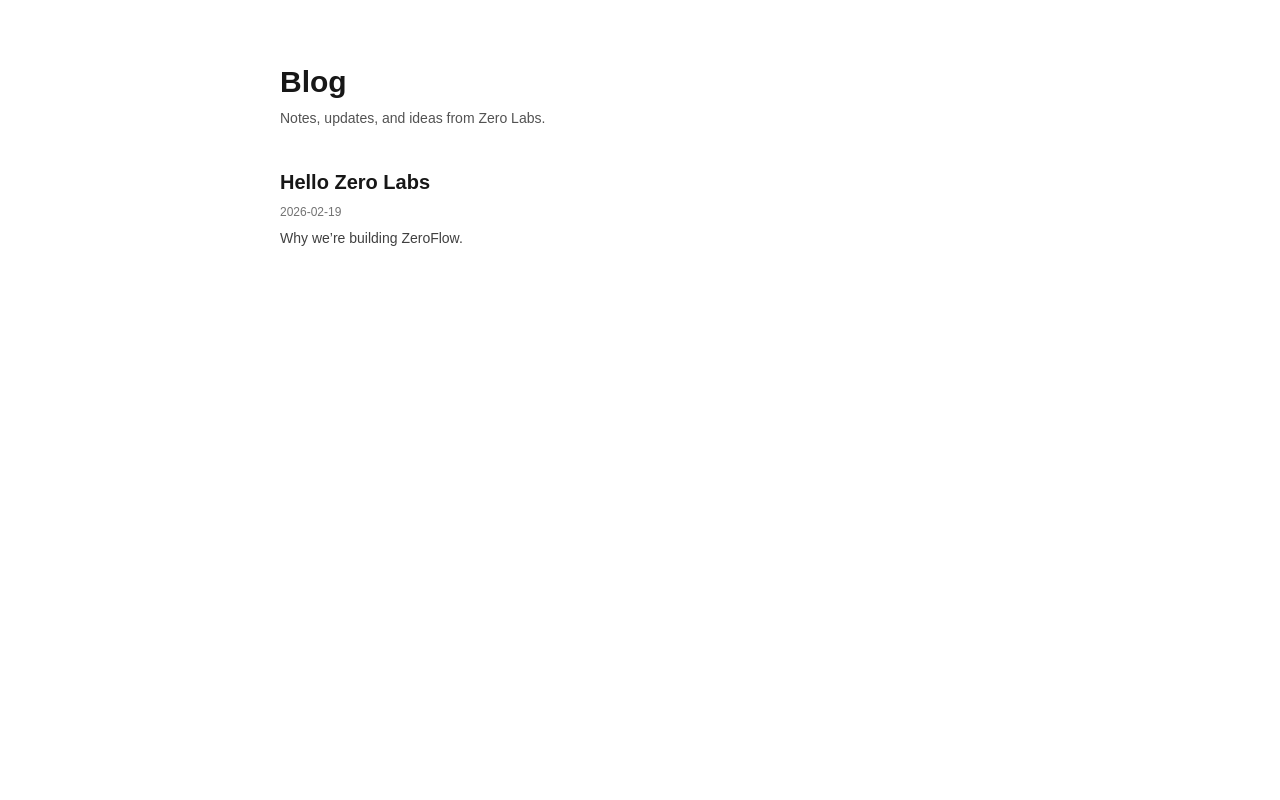
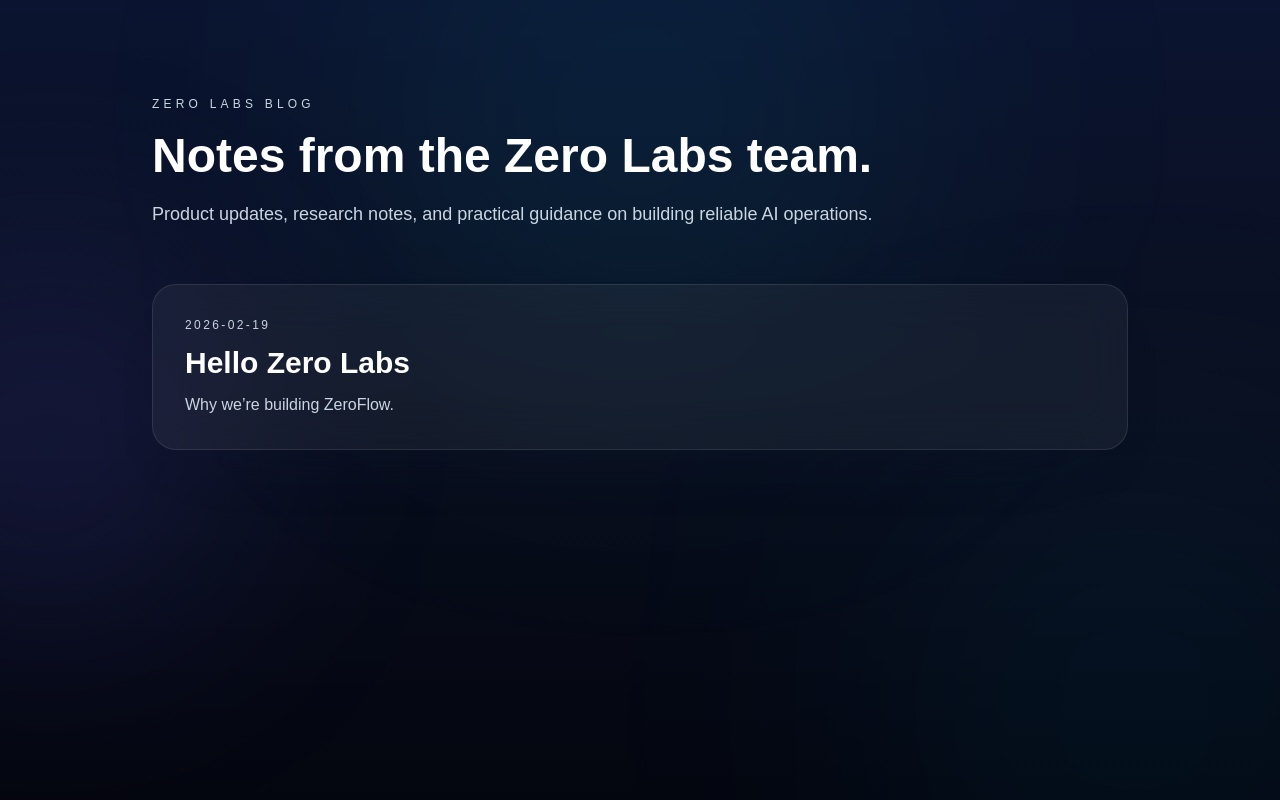
Before and after one commit to zerolabsdotai/zerolabs-home, a Next.js app: page /blog in a window 1280 px wide. Built offline with nearby package versions, Linux system fonts and the light colour scheme.

Commit message:
feat(blog): align blog hero + cards with reference (EPIC-218)

```diff
--- a/src/app/blog/page.tsx
+++ b/src/app/blog/page.tsx
@@ -6,24 +6,47 @@
   const posts = getAllPosts();
 
   return (
-    <main className="mx-auto max-w-3xl px-6 py-16">
-      <h1 className="text-3xl font-semibold">Blog</h1>
-      <p className="mt-2 text-sm text-neutral-600">
-        Notes, updates, and ideas from Zero Labs.
-      </p>
+    <main className="relative min-h-screen overflow-hidden bg-gradient-to-b from-[#0b1430] via-[#0a0f1f] to-[#04060f] text-slate-100">
+      <div className="pointer-events-none absolute -top-32 left-1/2 h-[30rem] w-[30rem] -translate-x-1/2 rounded-full bg-cyan-400/10 blur-[140px]" />
+      <div className="pointer-events-none absolute left-[-10%] top-1/3 h-[22rem] w-[22rem] rounded-full bg-indigo-500/15 blur-[120px]" />
+      <div className="pointer-events-none absolute bottom-[-15%] right-[-5%] h-[26rem] w-[26rem] rounded-full bg-sky-400/10 blur-[150px]" />
 
-      <div className="mt-10 space-y-8">
-        {posts.map((post) => (
-          <article key={post.slug} className="space-y-2">
-            <h2 className="text-xl font-semibold">
-              <Link href={`/blog/${post.slug}`} className="hover:underline">
-                {post.title}
+      <div className="relative mx-auto flex max-w-5xl flex-col px-6 py-20 sm:py-24">
+        <div className="max-w-3xl">
+          <p className="text-xs uppercase tracking-[0.35em] text-slate-300">
+            ZERO LABS BLOG
+          </p>
+          <h1 className="mt-5 text-4xl font-semibold text-white sm:text-5xl">
+            Notes from the Zero Labs team.
+          </h1>
+          <p className="mt-5 text-base text-slate-300 sm:text-lg">
+            Product updates, research notes, and practical guidance on building
+            reliable AI operations.
+          </p>
+        </div>
+
+        <div className="mt-14 space-y-6">
+          {posts.map((post) => (
+            <article key={post.slug}>
+              <Link
+                href={`/blog/${post.slug}`}
+                className="group block rounded-3xl border border-white/10 bg-white/5 p-6 backdrop-blur-xl shadow-[0_30px_80px_-60px_rgba(15,23,42,0.9)] transition hover:border-white/20 sm:p-8"
+              >
+                <div className="flex flex-col gap-3">
+                  <p className="text-xs uppercase tracking-[0.2em] text-slate-300">
+                    {post.date}
+                  </p>
+                  <h2 className="text-2xl font-semibold text-white transition-colors group-hover:text-slate-200 sm:text-3xl">
+                    {post.title}
+                  </h2>
+                  <p className="text-sm text-slate-300 sm:text-base">
+                    {post.summary}
+                  </p>
+                </div>
               </Link>
-            </h2>
-            <p className="text-xs text-neutral-500">{post.date}</p>
-            <p className="text-sm text-neutral-700">{post.summary}</p>
-          </article>
-        ))}
+            </article>
+          ))}
+        </div>
       </div>
     </main>
   );
```
